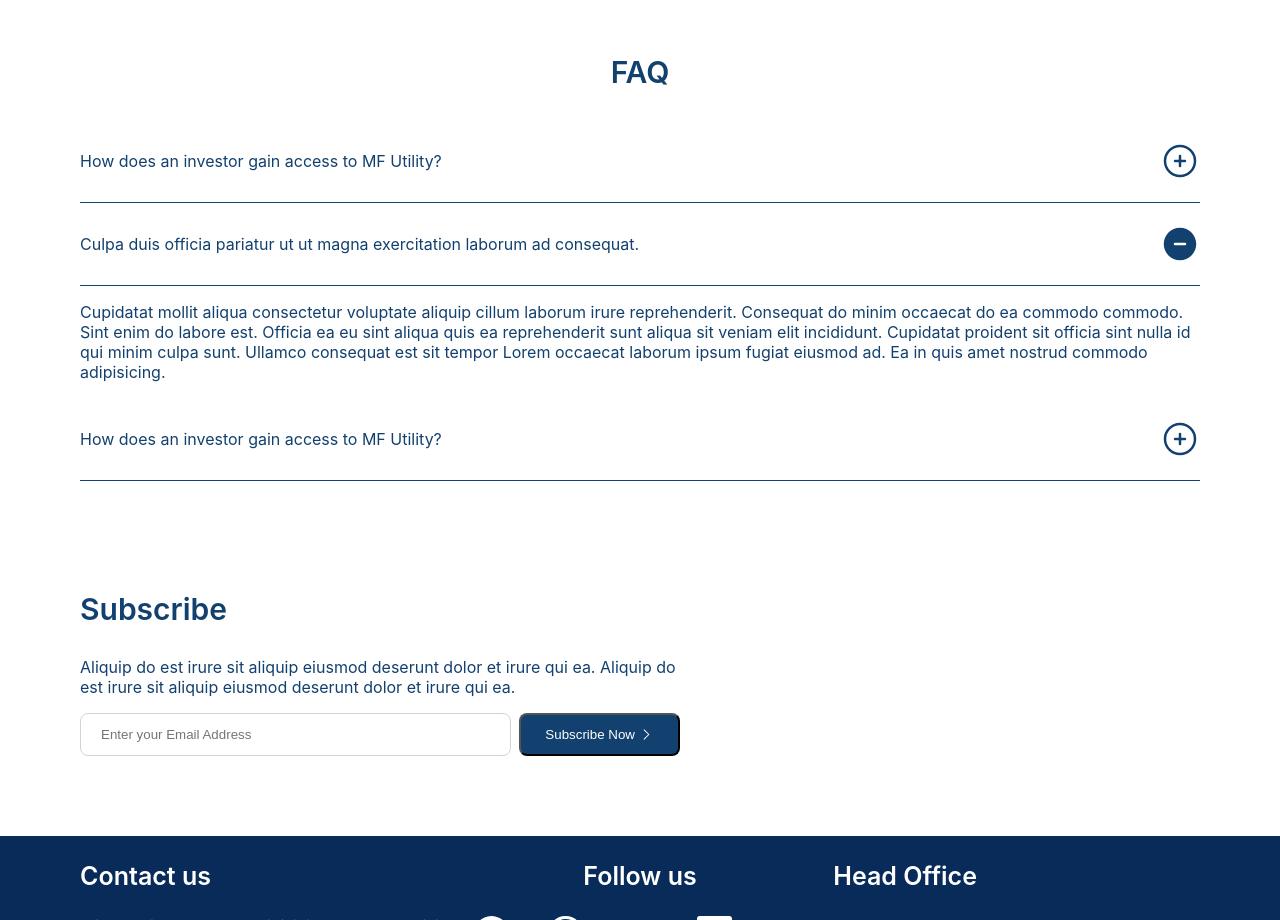
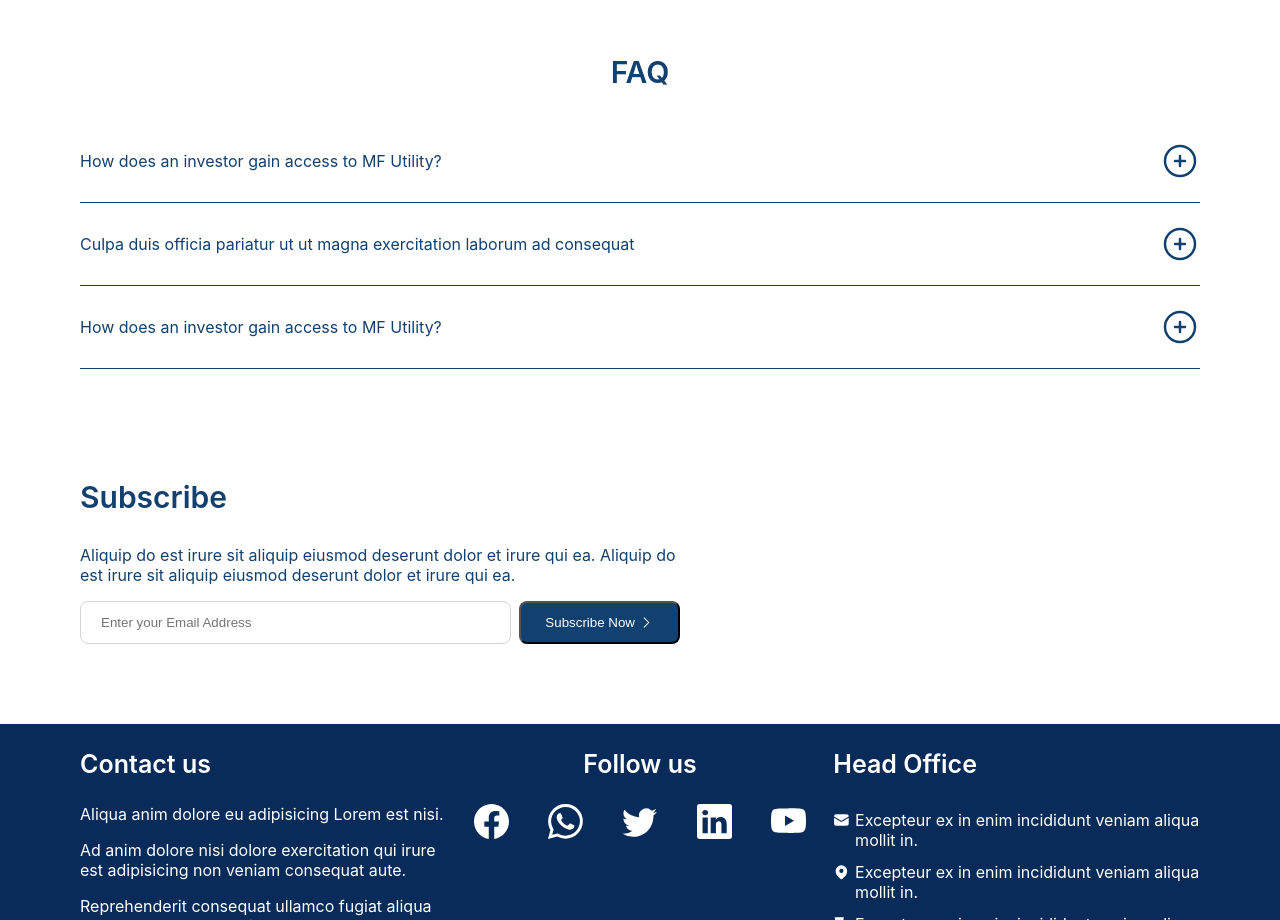
Before and after one commit to nikhilgame8/togglehead-digital-assignment, a React (Create React App) app: page / in a window 1280 px wide. Shown: the part 1240-2160 px from the top of the page. Built offline with nearby package versions, Linux system fonts and the light colour scheme.

Commit message:
accordian css

```diff
--- a/src/App.css
+++ b/src/App.css
@@ -191,6 +191,26 @@
   align-items: center;
 }
 
+.cursor-pointer {
+  cursor: pointer;
+}
+
+
+@keyframes slide-down {
+  from {
+      max-height: 0%;
+      opacity: 0;
+  }
+  to {
+      max-height: 100%; /* Adjust the value as needed */
+      opacity: 1;
+  }
+}
+
+.active-answer {
+  animation: slide-down 0.5s ease;
+}
+
 .faq-container h3 {
   font-size: 30px;
   font-weight: 600;
@@ -325,26 +345,29 @@
   flex-direction: column;
   align-items: start;
 }
-.subscribe-content{
+
+.subscribe-content {
   padding-top: 50px;
   padding-bottom: 50px;
 }
 
-.subscribe-content p{
+.subscribe-content p {
   max-width: 600px;
 }
 
-.subscribe-form{
+.subscribe-form {
   display: flex;
   gap: 8px;
 }
-.subscribe-form .subscribe-input{
+
+.subscribe-form .subscribe-input {
   padding: 0 20px;
   width: 100%;
   border: 1px solid lightgray;
   border-radius: 0.5rem;
 }
-.subscribe-form button{
+
+.subscribe-form button {
   display: flex;
   flex-shrink: 0;
   align-items: center;
@@ -401,27 +424,31 @@
   align-items: start;
   padding-bottom: 30px;
 }
-.office-detail{
+
+.office-detail {
   padding: 6px 0;
 }
+
 .footer-container .footer-option h3 {
   font-size: 25px;
   font-weight: 600;
 }
+
 .social-media-container {
   display: flex;
   justify-content: start;
 }
+
 .social-media-container svg {
   width: 35px;
   height: 35px;
 }
 
-.text-center{
+.text-center {
   text-align: center;
 }
 
-.footer-item{
+.footer-item {
   width: 100%;
 }
 
@@ -431,6 +458,7 @@
   justify-content: space-around;
   gap: 5px;
 }
+
 .footer-copyright {
   padding: 30px 0;
   display: flex;
@@ -523,11 +551,13 @@
   .carousel-buttons {
     padding: 0 20px;
   }
+
   .footer-container .footer-option {
     flex-direction: row;
     gap: 10px;
     padding-bottom: 30px;
   }
+
   .footer-container .footer-option .footer-item {
     width: 33%;
   }
--- a/src/components/FAQ.jsx
+++ b/src/components/FAQ.jsx
@@ -1,28 +1,57 @@
-import React from 'react'
+import React, { useState } from "react";
 import { PlusCircleIcon } from "@heroicons/react/24/outline";
 import { MinusCircleIcon } from "@heroicons/react/24/solid";
 
+const questionAnswer = [
+  {
+    id: 1,
+    question: "How does an investor gain access to MF Utility?",
+    answer:
+      "Culpa duis officia pariatur ut ut magna exercitation laborum ad consequat.",
+  },
+  {
+    id: 2,
+    question:
+      "Culpa duis officia pariatur ut ut magna exercitation laborum ad consequat",
+    answer:
+      "Cupidatat mollit aliqua consectetur voluptate aliquip cillum laborum irure reprehenderit. Consequat do minim occaecat do ea commodo commodo. Sint enim do labore est. Officia ea eu sint aliqua quis ea reprehenderit sunt aliqua sit veniam elit incididunt. Cupidatat proident sit officia sint nulla id qui minim culpa sunt. Ullamco consequat est sit tempor Lorem occaecat laborum ipsum fugiat eiusmod ad. Ea in quis amet nostrud commodo adipisicing.",
+  },
+  {
+    id: 3,
+    question: "How does an investor gain access to MF Utility?",
+    answer:
+      "Culpa duis officia pariatur ut ut magna exercitation laborum ad consequat.",
+  },
+];
+
 const FAQ = () => {
+  const [activeQuestion, setActiveQuestion] = useState("");
   return (
-    <div className='faq-container container'>
-        <h3>FAQ</h3>
-        <div className='list-container'>
-            <div className='list-item'>
-                <p>How does an investor gain access to MF Utility?</p>
-                <PlusCircleIcon className='lg-icon' />
+    <div className="faq-container container">
+      <h3>FAQ</h3>
+      <div className="list-container">
+        {questionAnswer.map((item, index) => [
+          <div>
+            <div className="list-item">
+              <p>{item.question}</p>
+              {activeQuestion == item.id ? (
+                <MinusCircleIcon
+                  className="lg-icon cursor-pointer"
+                  onClick={() => setActiveQuestion("")}
+                />
+              ) : (
+                <PlusCircleIcon
+                  className="lg-icon cursor-pointer"
+                  onClick={() => setActiveQuestion(item.id)}
+                />
+              )}
             </div>
-            <div className='list-item'>
-                <p>Culpa duis officia pariatur ut ut magna exercitation laborum ad consequat.</p>
-                < MinusCircleIcon className='lg-icon' />
-            </div>
-                <p>Cupidatat mollit aliqua consectetur voluptate aliquip cillum laborum irure reprehenderit. Consequat do minim occaecat do ea commodo commodo. Sint enim do labore est. Officia ea eu sint aliqua quis ea reprehenderit sunt aliqua sit veniam elit incididunt. Cupidatat proident sit officia sint nulla id qui minim culpa sunt. Ullamco consequat est sit tempor Lorem occaecat laborum ipsum fugiat eiusmod ad. Ea in quis amet nostrud commodo adipisicing.</p>
-            <div className='list-item'>
-                <p>How does an investor gain access to MF Utility?</p>
-                <PlusCircleIcon className='lg-icon' />
-            </div>
-        </div>
+            {activeQuestion == item.id && <p className="active-answer">{item.answer}</p>}
+          </div>,
+        ])}
+      </div>
     </div>
-  )
-}
+  );
+};
 
-export default FAQ
+export default FAQ;
```
